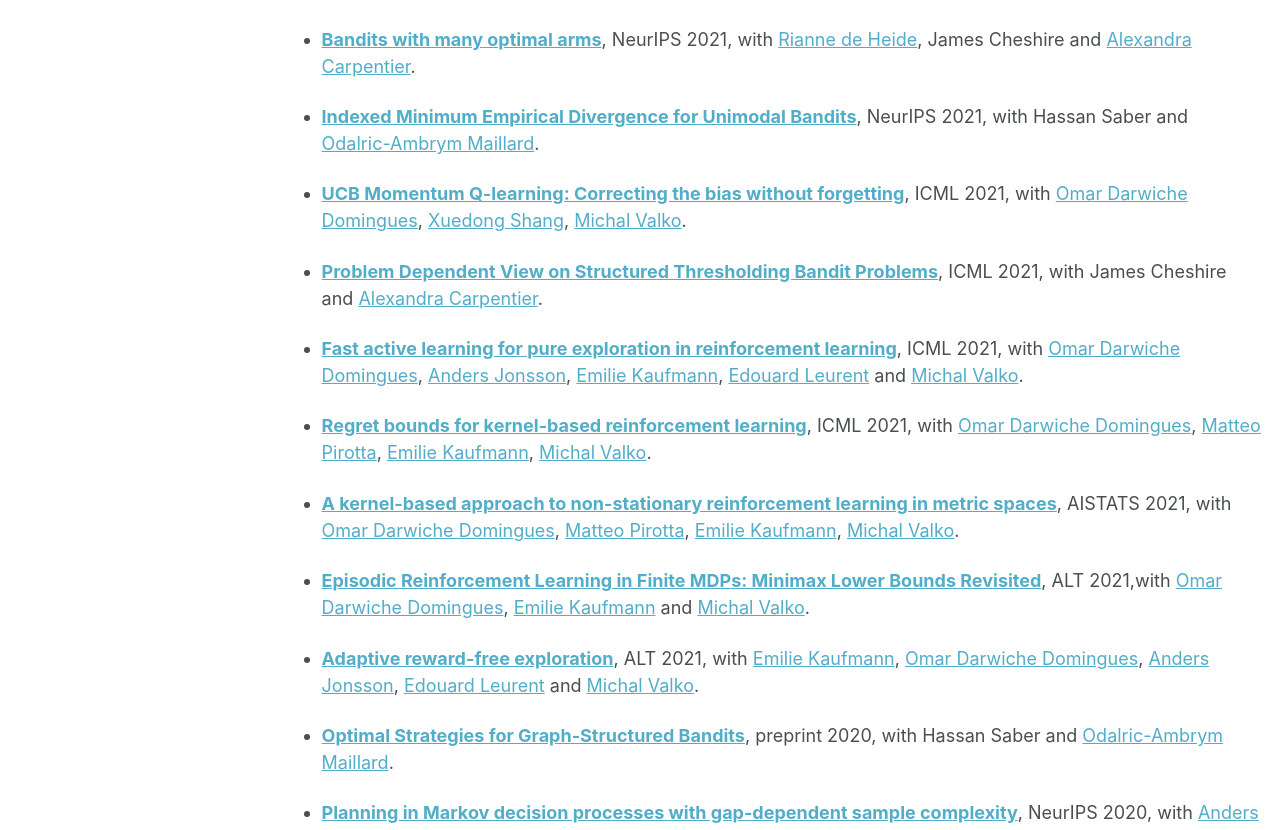
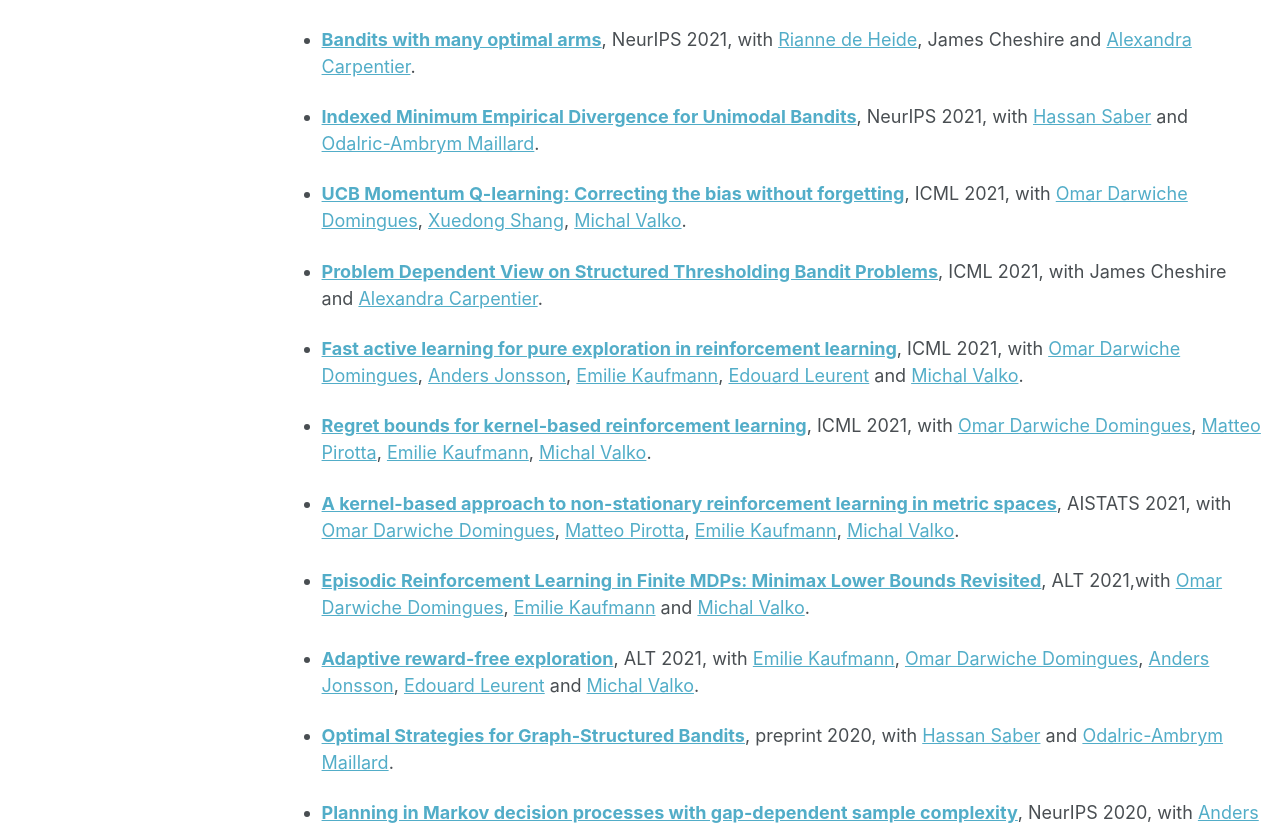
Before and after one commit to menardprr/menardprr.github.io, a Jekyll site: the page built from _pages/publications.md, in a window 1280 px wide. Shown: the part 216-1046 px from the top of the page. Built offline with Jekyll 4.4.1, drawn with Linux system fonts in a browser that asks for light colours; part of the change alters nothing that is shown.

```diff
--- a/_pages/publications.md
+++ b/_pages/publications.md
@@ -10,7 +10,7 @@ author_profile: False
 * [**Bandits with many optimal arms**](https://arxiv.org/pdf/2103.12452.pdf), NeurIPS 2021, with [Rianne de Heide](https://homepages.cwi.nl/~heide/), James Cheshire and [Alexandra Carpentier](https://sites.google.com/site/alexandracarpentierresearch).
 
 
-* [**Indexed Minimum Empirical Divergence for Unimodal Bandits**](https://arxiv.org/pdf/2006.16569.pdf), NeurIPS 2021, with Hassan Saber and [Odalric-Ambrym Maillard](http://odalricambrymmaillard.neowordpress.fr/).
+* [**Indexed Minimum Empirical Divergence for Unimodal Bandits**](https://arxiv.org/pdf/2006.16569.pdf), NeurIPS 2021, with [Hassan Saber](https://hassansaber.com/) and [Odalric-Ambrym Maillard](http://odalricambrymmaillard.neowordpress.fr/).
 
 
 
@@ -29,7 +29,7 @@ author_profile: False
 
 * [**Adaptive reward-free exploration**](https://arxiv.org/pdf/2006.06294), ALT 2021, with [Emilie Kaufmann](http://chercheurs.lille.inria.fr/ekaufman/), [Omar Darwiche Domingues](https://omardrwch.github.io/), [Anders Jonsson](https://www.upf.edu/web/anders-jonsson), [Edouard Leurent](http://edouardleurent.com/) and [Michal Valko](http://researchers.lille.inria.fr/~valko/hp/).
 
-* [**Optimal Strategies for Graph-Structured Bandits**](https://arxiv.org/pdf/2007.03224), preprint 2020, with Hassan Saber and [Odalric-Ambrym Maillard](http://odalricambrymmaillard.neowordpress.fr/).
+* [**Optimal Strategies for Graph-Structured Bandits**](https://arxiv.org/pdf/2007.03224), preprint 2020, with [Hassan Saber](https://hassansaber.com/) and [Odalric-Ambrym Maillard](http://odalricambrymmaillard.neowordpress.fr/).
 
 
 * [**Planning in Markov decision processes with gap-dependent sample complexity**](https://arxiv.org/pdf/2006.05879), NeurIPS 2020, with [Anders Jonsson](https://www.upf.edu/web/anders-jonsson), [Emilie Kaufmann](http://chercheurs.lille.inria.fr/ekaufman/), [Omar Darwiche Domingues](https://omardrwch.github.io/), [Edouard Leurent](http://edouardleurent.com/) and [Michal Valko](http://researchers.lille.inria.fr/~valko/hp/).
```
